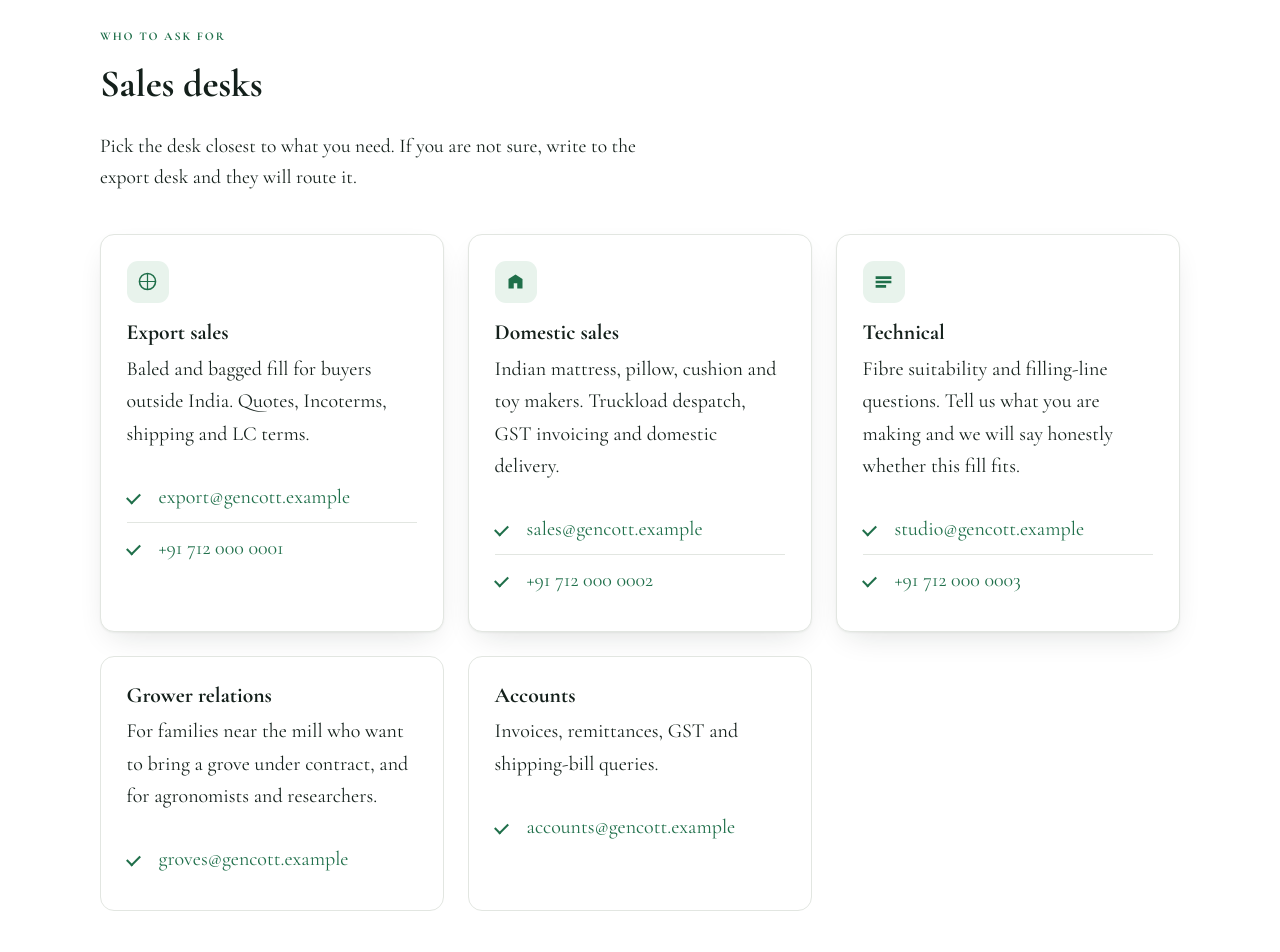
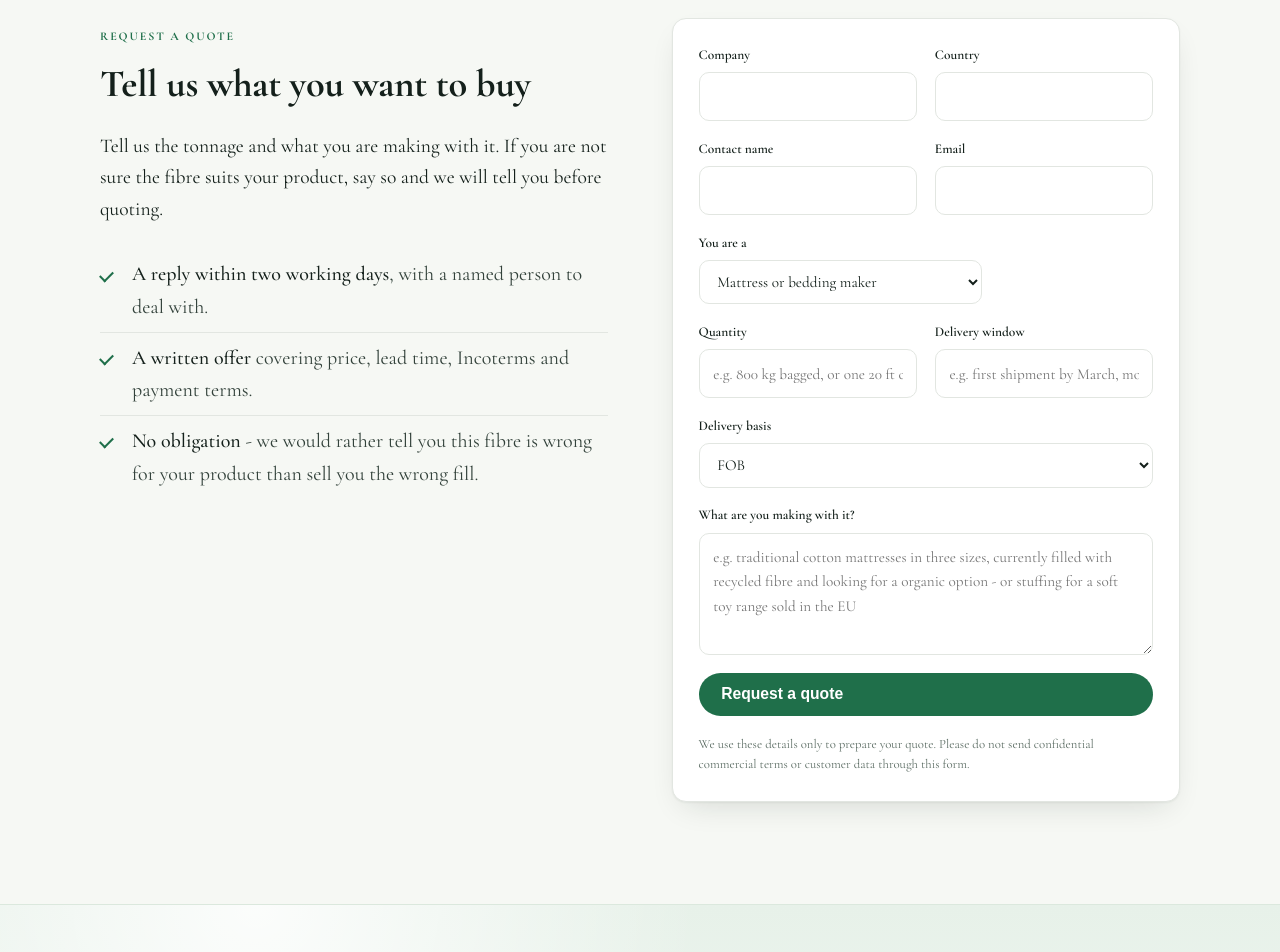
Before and after one commit to rambalasb/veracot-organic-cotton, a plain HTML site: page contact.html in a window 1280 px wide. Shown: the part 580-1532 px from the top of the page. Drawn offline with nearby package versions, Linux system fonts and the light colour scheme.

Commit message:
remove stuffs

```diff
--- a/contact.html
+++ b/contact.html
@@ -38,66 +38,9 @@
       <span class="eyebrow">Contact</span>
       <h1>Talk to the people who grow and clean it</h1>
       <p class="lede">
-        No agents, no enquiry queue. The desks below sit in the mill office and answer within one working day -
+        No agents, no enquiry queue. Your enquiry reaches the mill office and is answered within one working day -
         two at the height of the cleaning season.
       </p>
-    </div>
-  </section>
-
-  <section id="desks">
-    <div class="wrap">
-      <div class="reveal" style="max-width:62ch">
-        <span class="eyebrow">Who to ask for</span>
-        <h2>Sales desks</h2>
-        <p class="lede">
-          Pick the desk closest to what you need. If you are not sure, write to the export desk and they will
-          route it.
-        </p>
-      </div>
-
-      <div class="grid g3" style="margin-top:2.5rem">
-        <article class="card raised reveal">
-          <span class="icon" aria-hidden="true"><svg viewBox="0 0 24 24"><circle cx="12" cy="12" r="9.2" fill="none" stroke="currentColor" stroke-width="1.8"/><path d="M12 2.8v18.4M2.8 12h18.4" stroke="currentColor" stroke-width="1.4" fill="none"/></svg></span>
-          <h3>Export sales</h3>
-          <p>Baled and bagged fill for buyers outside India. Quotes, Incoterms, shipping and LC terms.</p>
-          <ul class="checks" style="margin-top:1rem">
-            <li><a href="mailto:export@gencott.example">export@gencott.example</a></li>
-            <li><a href="tel:+917120000001">+91 712 000 0001</a></li>
-          </ul>
-        </article>
-        <article class="card raised reveal">
-          <span class="icon" aria-hidden="true"><svg viewBox="0 0 24 24"><path d="M4 20V9l8-5 8 5v11h-6v-6h-4v6z"/></svg></span>
-          <h3>Domestic sales</h3>
-          <p>Indian mattress, pillow, cushion and toy makers. Truckload despatch, GST invoicing and domestic delivery.</p>
-          <ul class="checks" style="margin-top:1rem">
-            <li><a href="mailto:sales@gencott.example">sales@gencott.example</a></li>
-            <li><a href="tel:+917120000002">+91 712 000 0002</a></li>
-          </ul>
-        </article>
-        <article class="card raised reveal">
-          <span class="icon" aria-hidden="true"><svg viewBox="0 0 24 24"><path d="M3 6h18v3H3zm0 5h18v3H3zm0 5h12v3H3z"/></svg></span>
-          <h3>Technical</h3>
-          <p>Fibre suitability and filling-line questions. Tell us what you are making and we will say honestly whether this fill fits.</p>
-          <ul class="checks" style="margin-top:1rem">
-            <li><a href="mailto:studio@gencott.example">studio@gencott.example</a></li>
-            <li><a href="tel:+917120000003">+91 712 000 0003</a></li>
-          </ul>
-        </article>
-        <article class="card reveal">
-          <h3>Grower relations</h3>
-          <p>For families near the mill who want to bring a grove under contract, and for agronomists and researchers.</p>
-          <ul class="checks" style="margin-top:1rem">
-            <li><a href="mailto:groves@gencott.example">groves@gencott.example</a></li>
-          </ul>
-        </article>
-        <article class="card reveal">
-          <h3>Accounts</h3>
-          <p>Invoices, remittances, GST and shipping-bill queries.</p>
-          <ul class="checks" style="margin-top:1rem">
-            <li><a href="mailto:accounts@gencott.example">accounts@gencott.example</a></li>
-          </ul>
-        </article>
-      </div>
     </div>
   </section>
 
@@ -186,37 +129,6 @@
     </div>
   </section>
 
-  <section id="reaching">
-    <div class="wrap">
-      <div class="reveal">
-        <span class="eyebrow">Reaching us</span>
-        <h2>When we are available</h2>
-        <div class="table-wrap" style="margin-top:1.5rem">
-          <table>
-            <tbody>
-              <tr>
-                <td><strong>Office hours</strong></td>
-                <td>Mon–Sat, 09:30–18:00 IST (UTC+5:30)</td>
-              </tr>
-              <tr>
-                <td><strong>Best time to call</strong></td>
-                <td>Mornings IST; email is answered faster</td>
-              </tr>
-              <tr>
-                <td><strong>Address and directions</strong></td>
-                <td>Sent with the quote, or on request</td>
-              </tr>
-              <tr>
-                <td><strong>Languages</strong></td>
-                <td>English, Hindi, Marathi</td>
-              </tr>
-            </tbody>
-          </table>
-        </div>
-      </div>
-    </div>
-  </section>
-
   <section class="band">
     <div class="wrap">
       <h2>Prefer to just send an email?</h2>
```
